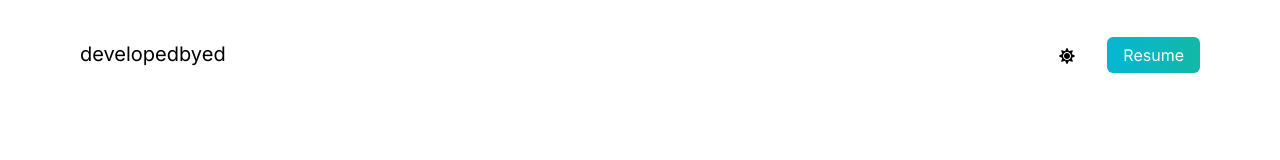
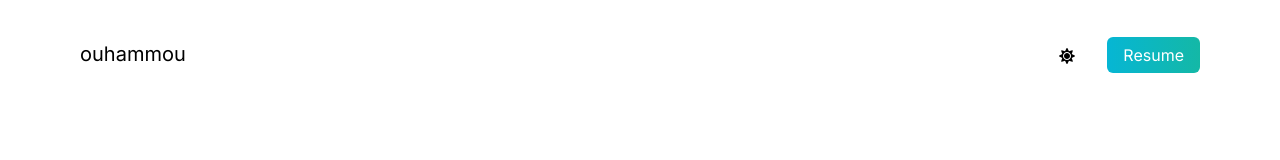
Before and after one commit to ouhammmourachid/ouhammmourachid.github.io, a Next.js app: page / in a window 1280 px wide. Shown: the top 160 px of the page. Built offline with nearby package versions, Linux system fonts and the light colour scheme.

Commit message:
Update page.js

```diff
--- a/src/app/page.js
+++ b/src/app/page.js
@@ -25,7 +25,7 @@
       <main className=" bg-white px-10 dark:bg-gray-900 md:px-20 w-fit">
         <section className="min-h-screen">
           <nav className="py-10 mb-12 flex justify-between dark:text-white">
-            <h1 className="font-burtons text-xl">developedbyed</h1>
+            <h1 className="font-burtons text-xl">ouhammou</h1>
             <ul className="flex items-center">
               <li>
                 <DarkModeButton/>
```
